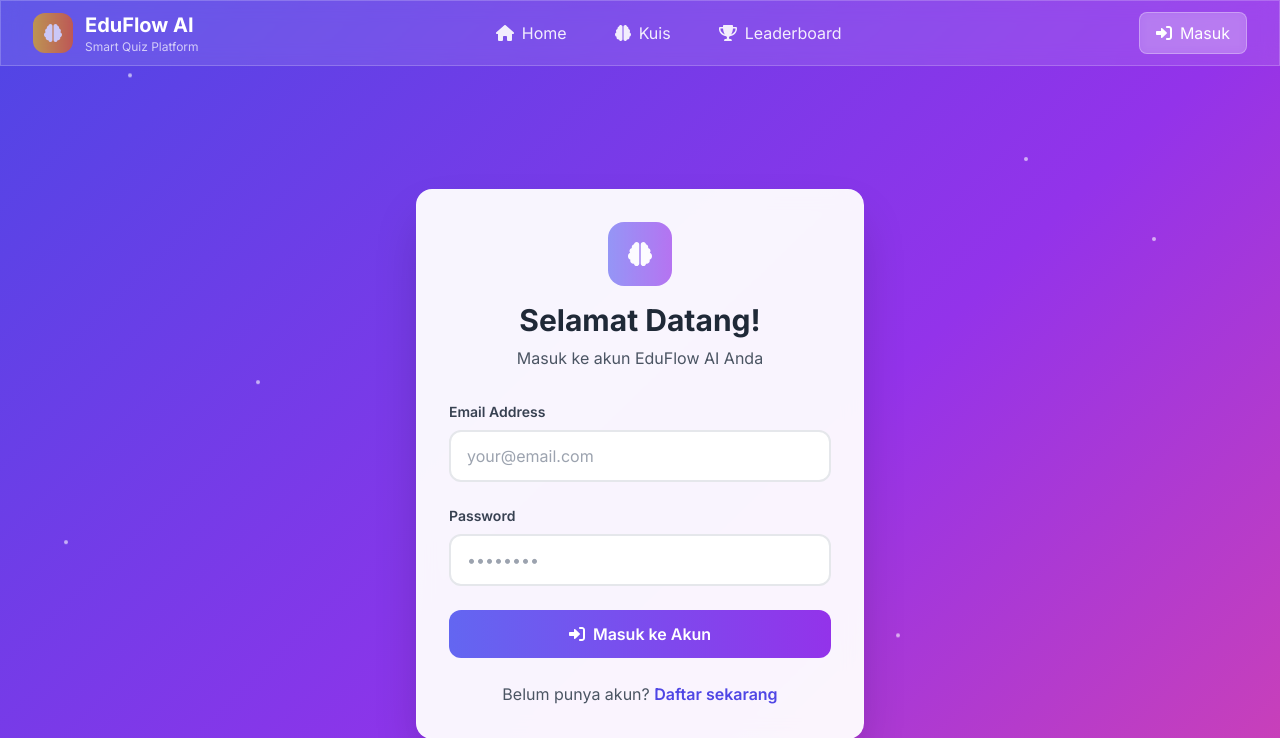
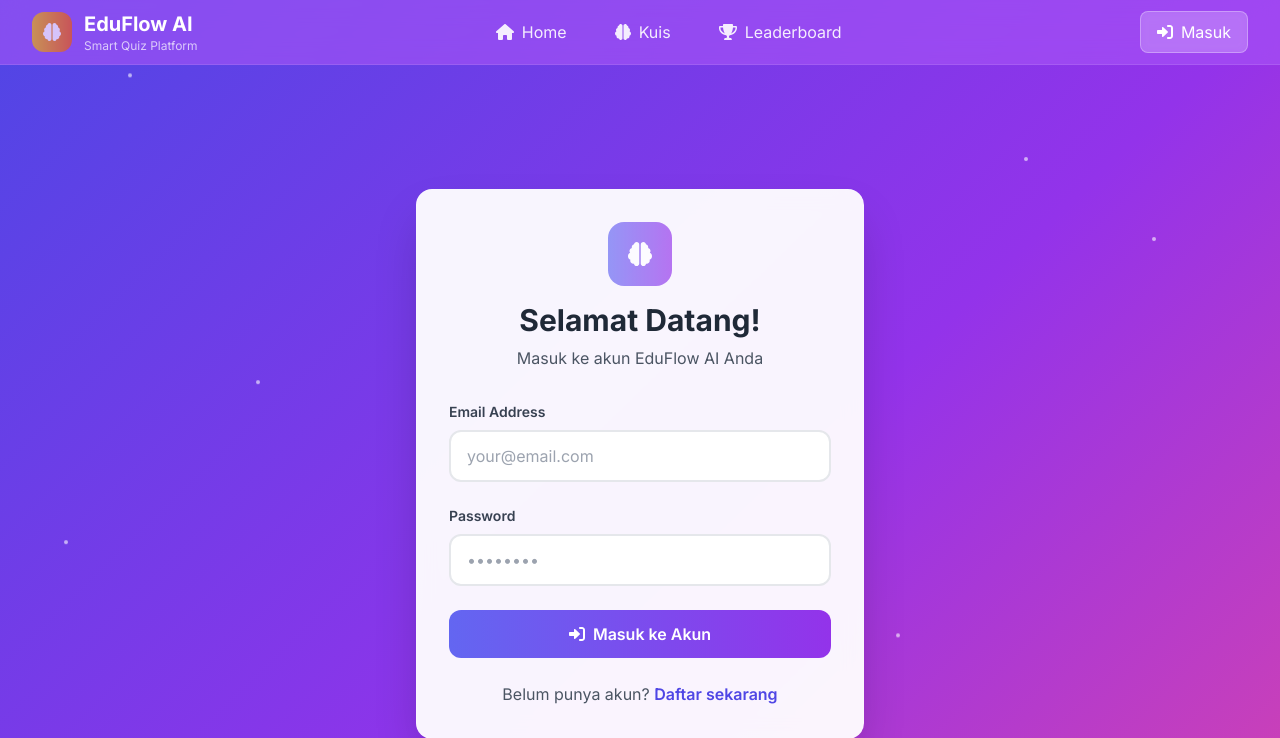
Before and after one commit to ZacihCode/Edu-Flows-Ai, a Flask app: page / in a window 1280 px wide. Shown: the top 738 px of the page. Run offline with Flask 3, Linux system fonts and the light colour scheme; some libraries are stand-ins or nearby versions.

Commit message:
Update index.html

```diff
--- a/templates/index.html
+++ b/templates/index.html
@@ -73,9 +73,11 @@
         }
 
         .glass-effect {
-            background: rgba(255, 255, 255, 0.1);
-            backdrop-filter: blur(10px);
-            border: 1px solid rgba(255, 255, 255, 0.2);
+            background-color: rgba(76, 29, 149, 0.9);
+            /* Ungu gelap solid, masih tembus sedikit */
+            backdrop-filter: blur(6px);
+            -webkit-backdrop-filter: blur(6px);
+            border-bottom: 1px solid rgba(255, 255, 255, 0.1);
         }
 
         .glass-card {
@@ -474,7 +476,7 @@
     </div>
 
     <!-- Navigation -->
-    <nav class="fixed top-0 left-0 right-0 z-50 glass-effect">
+    <nav class="fixed top-0 left-0 right-0 z-50 bg-purple-500/60 backdrop-blur-md border-b border-white/10">
         <div class="max-w-7xl mx-auto px-4 sm:px-6 lg:px-8">
             <div class="flex justify-between items-center h-16">
                 <div class="flex items-center">
@@ -522,7 +524,7 @@
         </div>
 
         <!-- Mobile Menu -->
-        <div id="mobileMenu" class="hidden md:hidden glass-effect border-t border-white/10">
+        <div id="mobileMenu" class="hidden md:hidden bg-purple-500/60 backdrop-blur-md border-t border-white/10">
             <div class="px-4 py-3 space-y-2">
                 <a href="#" onclick="showSection('home')"
                     class="block text-white/90 hover:text-white px-3 py-2 rounded-lg hover:bg-white/10 transition-colors">
```
